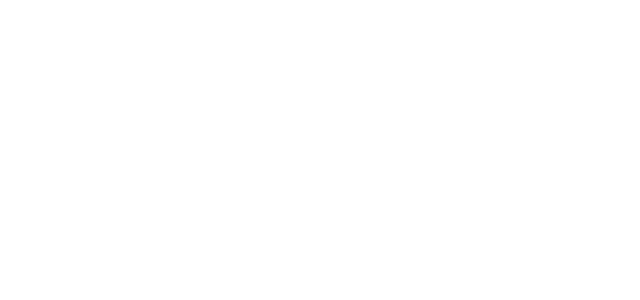
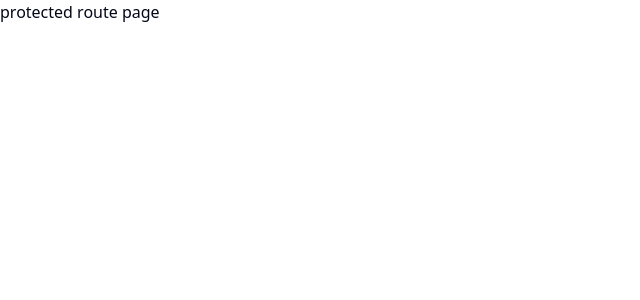
Before and after one commit to Kailash040/Ecommerce-Web-Dashboard, a Next.js app: page / in a window 1280 px wide. Shown: the top 300 px of the page, without its empty margins (0-640 px from the left). Built offline with nearby package versions, Linux system fonts and the light colour scheme.

Commit message:
protected route page

```diff
--- a/app/(root)/page.tsx
+++ b/app/(root)/page.tsx
@@ -1,9 +1,10 @@
 
 import { UserButton } from "@clerk/nextjs";
-export default function Home() {
+export default function SetupPage() {
   return (
     <div className="h-screen">
-    <UserButton afterSignOutUrl="/"/>
+    {/* <UserButton afterSignOutUrl="/"/> */}
+<h1>protected route page</h1>
   </div>
   )
 }
```
